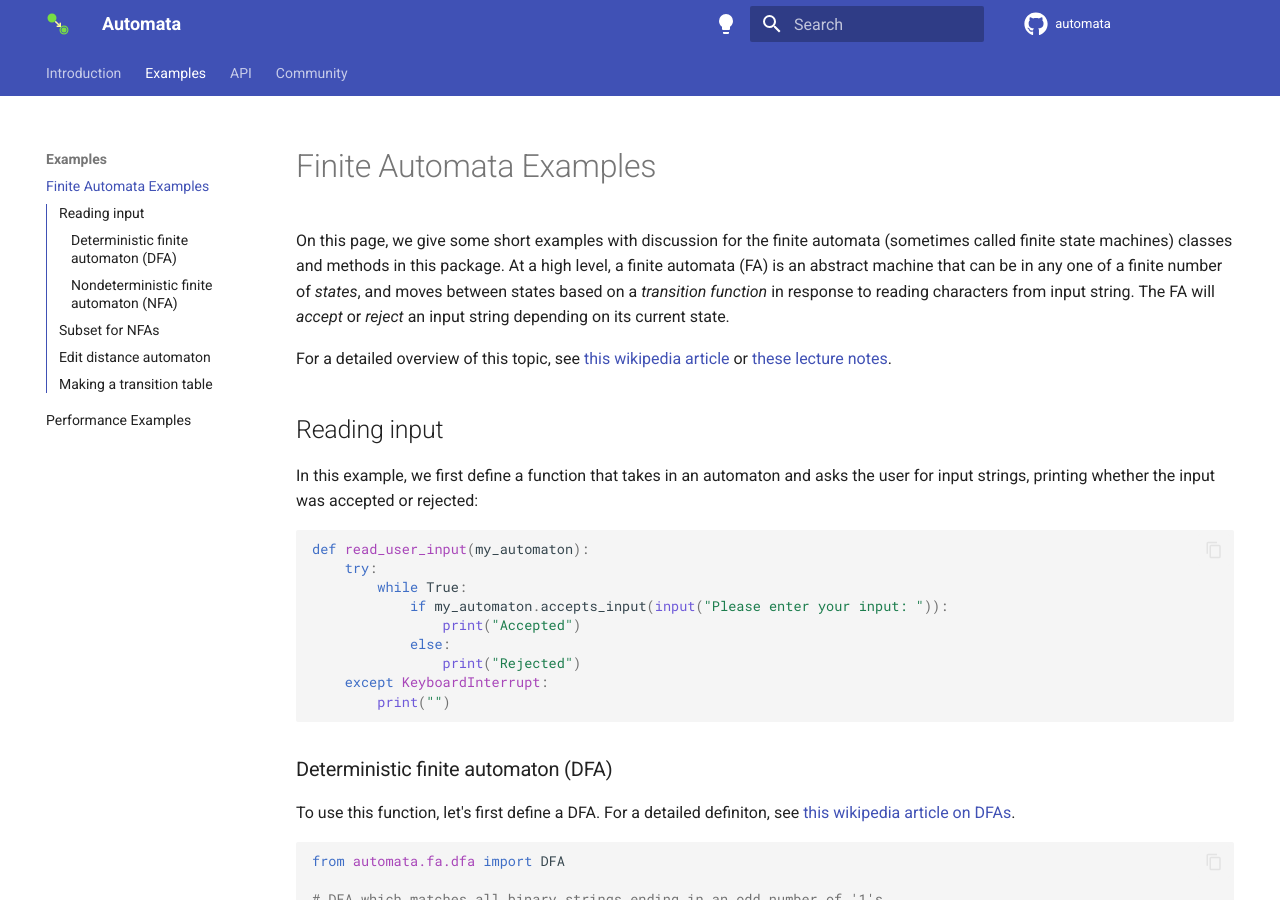
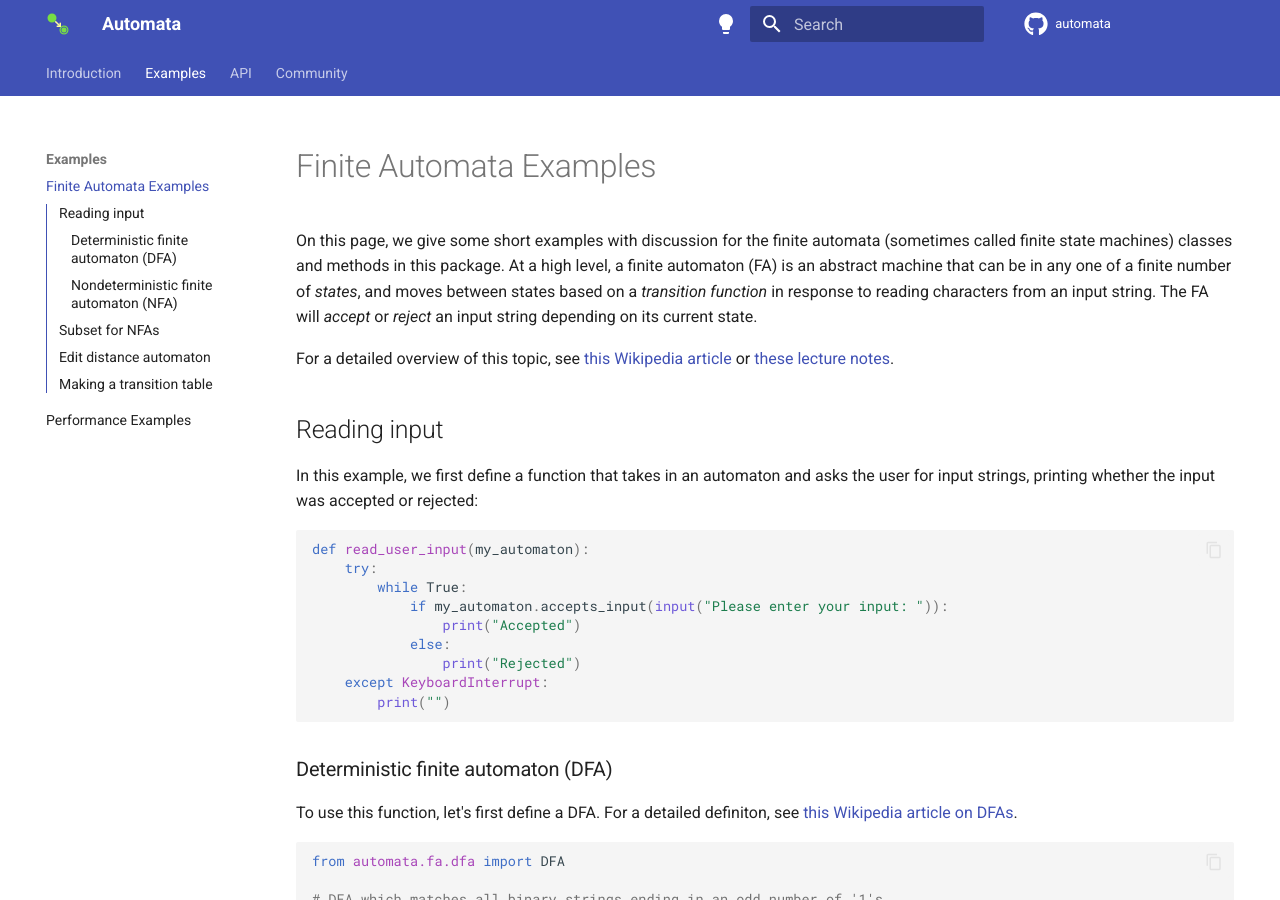
Before and after one commit to caleb531/automata, an MkDocs documentation site: the page built from docs/examples/fa-examples.md, in a window 1280 px wide and 900 px high. Built offline with MkDocs 1.6.1 and Material for MkDocs 9.7.7, drawn with Linux system fonts in a browser that asks for light colours; comment, search, counter and statistics services are not loaded; some of the changed text lies outside the part shown.

Commit message:
Fix various typos
Co-authored-by: Caleb Evans <caleb@calebevans.me>

````diff
--- a/docs/examples/fa-examples.md
+++ b/docs/examples/fa-examples.md
@@ -2,13 +2,13 @@
 
 On this page, we give some short examples with discussion for the finite
 automata (sometimes called finite state machines) classes and methods in
-this package. At a high level, a finite automata (FA) is an abstract
+this package. At a high level, a finite automaton (FA) is an abstract
 machine that can be in any one of a finite number of _states_, and
 moves between states based on a _transition function_ in response to
-reading characters from input string. The FA will _accept_ or _reject_ an
+reading characters from an input string. The FA will _accept_ or _reject_ an
 input string depending on its current state.
 
-For a detailed overview of this topic, see [this wikipedia article][wikipedia-fsm]
+For a detailed overview of this topic, see [this Wikipedia article][wikipedia-fsm]
 or [these lecture notes][lecture-notes].
 
 ## Reading input
@@ -32,7 +32,7 @@ def read_user_input(my_automaton):
 ### Deterministic finite automaton (DFA)
 
 To use this function, let's first define a DFA.
-For a detailed definiton, see [this wikipedia article on DFAs][wikipedia-dfa].
+For a detailed definiton, see [this Wikipedia article on DFAs][wikipedia-dfa].
 
 ```python
 from automata.fa.dfa import DFA
@@ -75,7 +75,7 @@ read_user_input(my_dfa)
 We can also do the same with an NFA we define. Note that the
 transition dictionary for the NFA has a different structure than
 that of the DFA, and that we are working over a different input
-alphabet than the previous example. For a detailed definiton, see [this wikipedia article on NFAs][wikipedia-nfa].
+alphabet than the previous example. For a detailed definiton, see [this Wikipedia article on NFAs][wikipedia-nfa].
 
 ```python
 from automata.fa.nfa import NFA
@@ -135,7 +135,7 @@ def is_subset(nfa1, nfa2):
 
 To see our function in action, we need to define some NFAs. We can
 do this easily by converting from regular expressions. For more information
-about this equivalence, see [the wikipedia article on regular languages][wikipedia-reglang]:
+about this equivalence, see [the Wikipedia article on regular languages][wikipedia-reglang]:
 
 ```python
 alphabet = set(string.ascii_lowercase)
````
Also changed, not shown: docs/index.md (+1 -1 lines).
